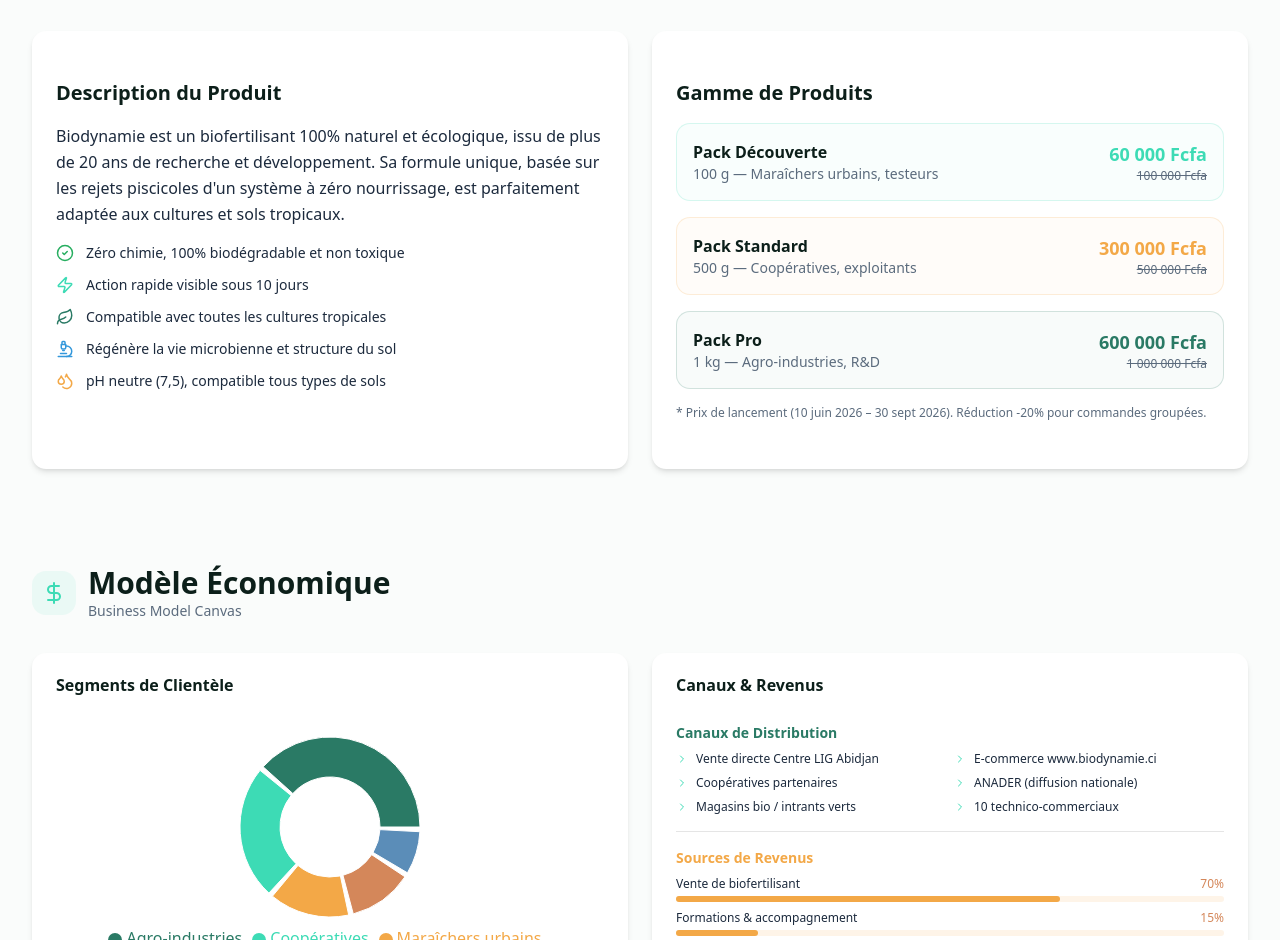
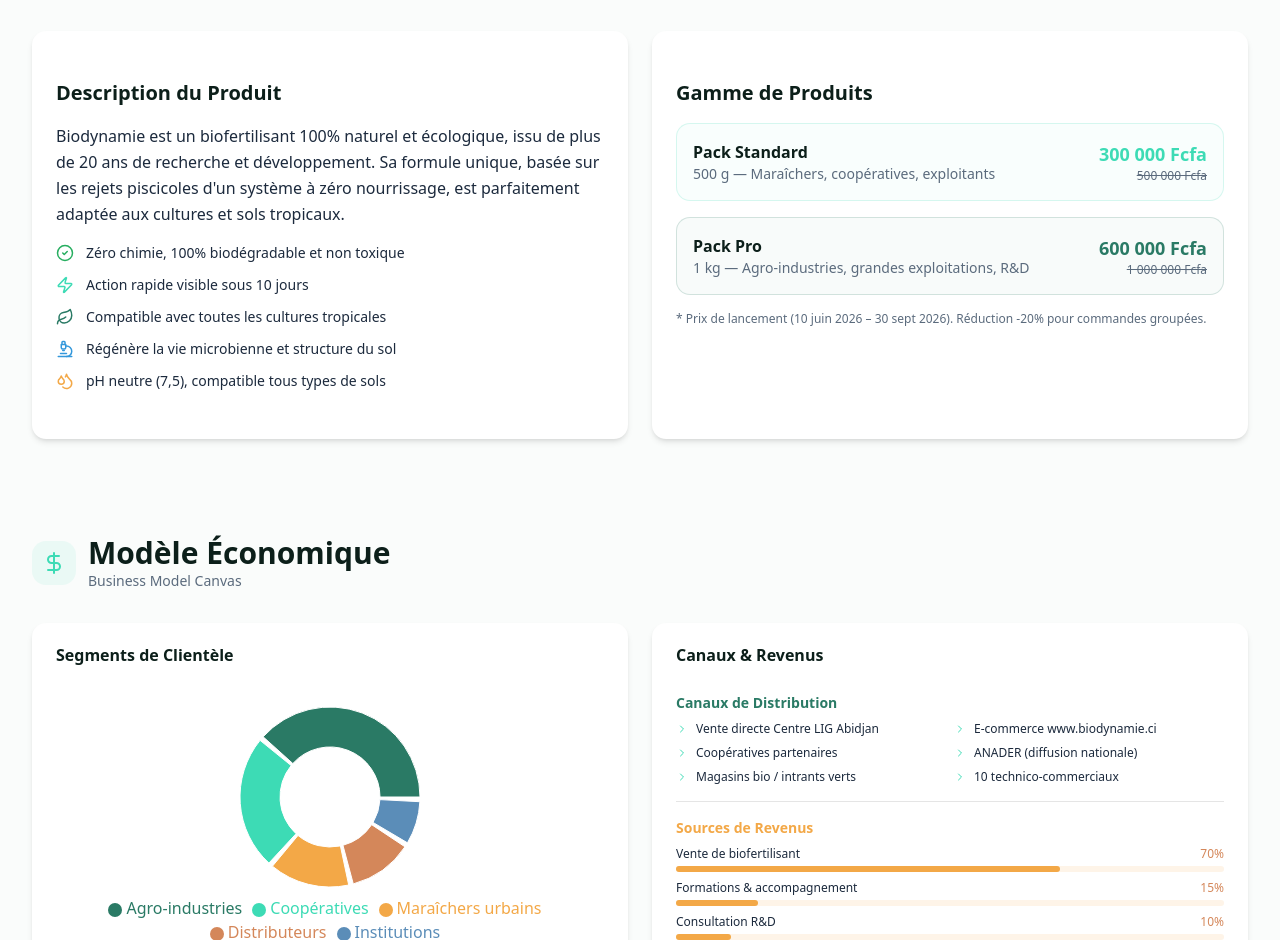
Before and after one commit to PrisivDev/Business_Plan_LIG_Biodynamie_CI, a Next.js app: page / in a window 1280 px wide. Shown: the part 4047-4987 px from the top of the page. Built offline with nearby package versions, Linux system fonts and the light colour scheme.

Commit message:
f187a0aa-b4d9-4f18-b0ef-e9f01d59ecb6

```diff
--- a/src/app/page.tsx
+++ b/src/app/page.tsx
@@ -169,7 +169,7 @@
 const mix4P = [
   { P: 'Produit', icon: Leaf, color: C.accent, items: [
     'Biofertilisant 100% naturel, pH 7.5',
-    '3 conditionnements : 100g, 500g, 1kg',
+    '2 conditionnements : 500g, 1kg',
     'Certification bio en cours (Ecocert)',
     'Garantie "Résultats visibles sous 10 jours"',
     'Programme "1 tonne test" gratuit',
@@ -758,9 +758,8 @@
                   <h3 className="text-xl font-semibold mb-4" style={{ color: C.primary }}>Gamme de Produits</h3>
                   <div className="space-y-4">
                     {[
-                      { name: 'Pack Découverte', weight: '100 g', price: '60 000', stdPrice: '100 000', target: 'Maraîchers urbains, testeurs', color: C.accent },
-                      { name: 'Pack Standard', weight: '500 g', price: '300 000', stdPrice: '500 000', target: 'Coopératives, exploitants', color: C.gold },
-                      { name: 'Pack Pro', weight: '1 kg', price: '600 000', stdPrice: '1 000 000', target: 'Agro-industries, R&D', color: C.accentDark },
+                      { name: 'Pack Standard', weight: '500 g', price: '300 000', stdPrice: '500 000', target: 'Maraîchers, coopératives, exploitants', color: C.accent },
+                      { name: 'Pack Pro', weight: '1 kg', price: '600 000', stdPrice: '1 000 000', target: 'Agro-industries, grandes exploitations, R&D', color: C.accentDark },
                     ].map((pack, i) => (
                       <motion.div key={i} whileHover={{ scale: 1.01 }} className="p-4 rounded-xl border" style={{ borderColor: `${pack.color}30`, backgroundColor: `${pack.color}08` }}>
                         <div className="flex justify-between items-start">
```
